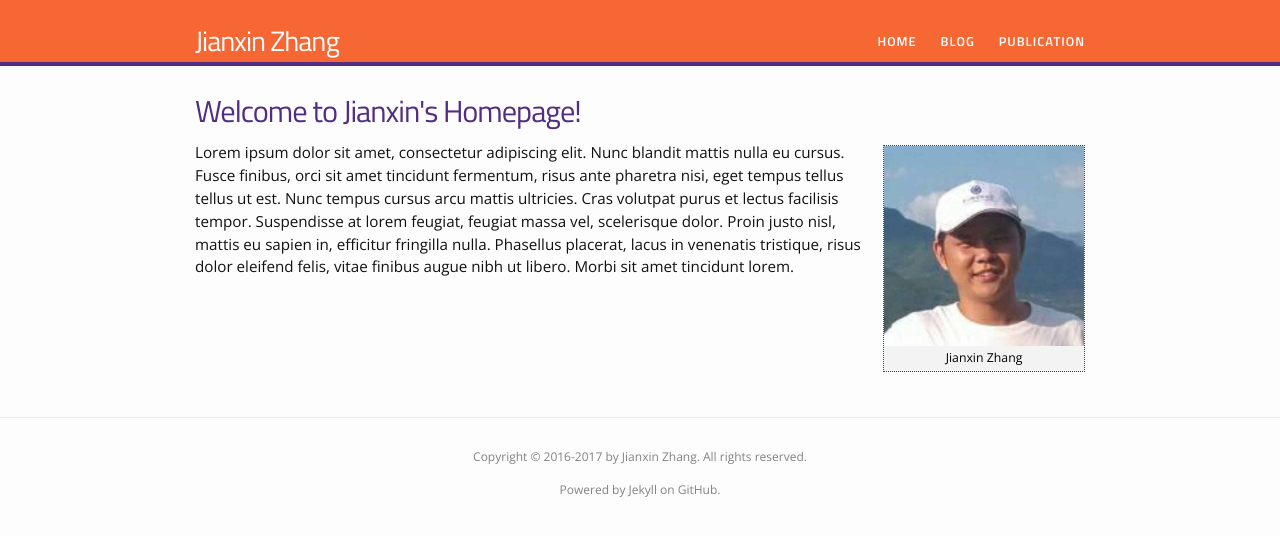
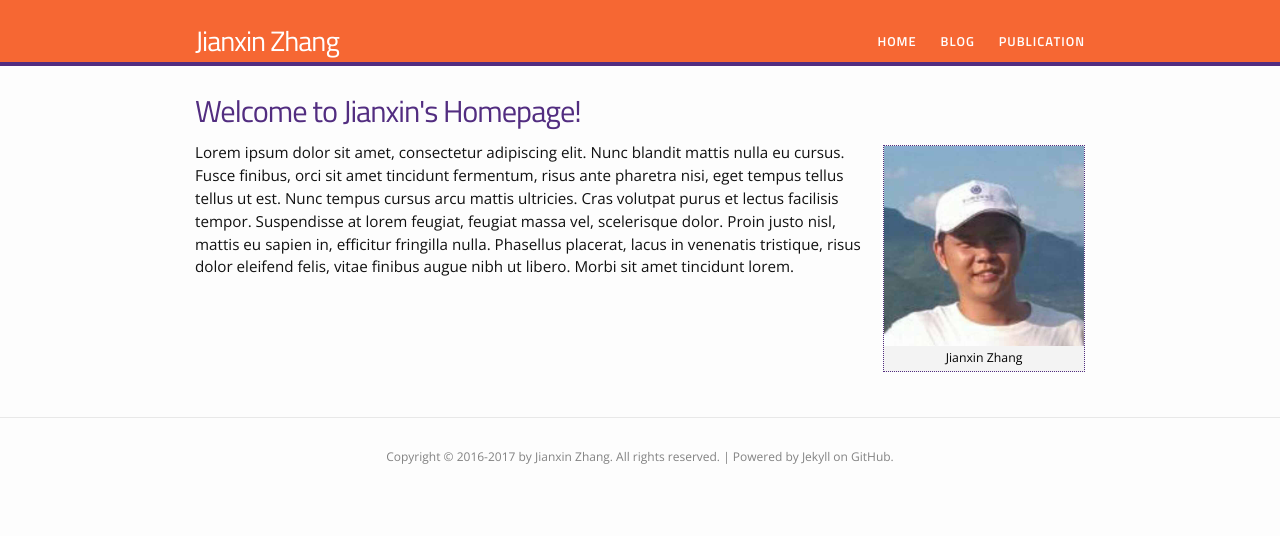
Before and after one commit to 0ZJX0/0ZJX0.github.io, a Jekyll site: the page built from index.html, in a window 1280 px wide. Shown: the top 536 px of the page. Built offline with Jekyll 4.4.1, drawn with Linux system fonts in a browser that asks for light colours.

Commit message:
Update footer.html

```diff
--- a/_includes/footer.html
+++ b/_includes/footer.html
@@ -6,8 +6,7 @@
 
     <div class="footer-col-wrapper">
 
-      <p style = "margin: 0px"><center>Copyright © 2016-2017 by Jianxin Zhang. All rights reserved.<center></p>
-      <p style = "margin: 0px"><center>Powered by Jekyll on GitHub.<center></p>
+      <center>Copyright © 2016-2017 by Jianxin Zhang. All rights reserved. | Powered by Jekyll on GitHub.<center>
 
     </div>
 
```
